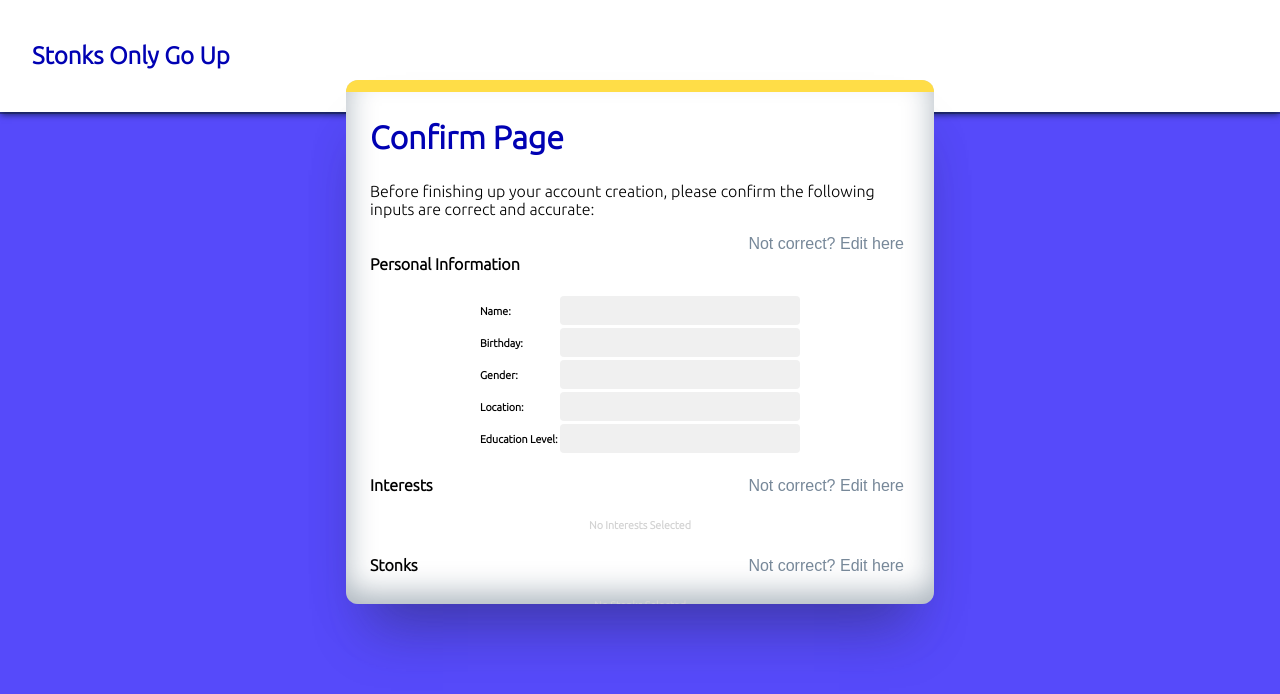
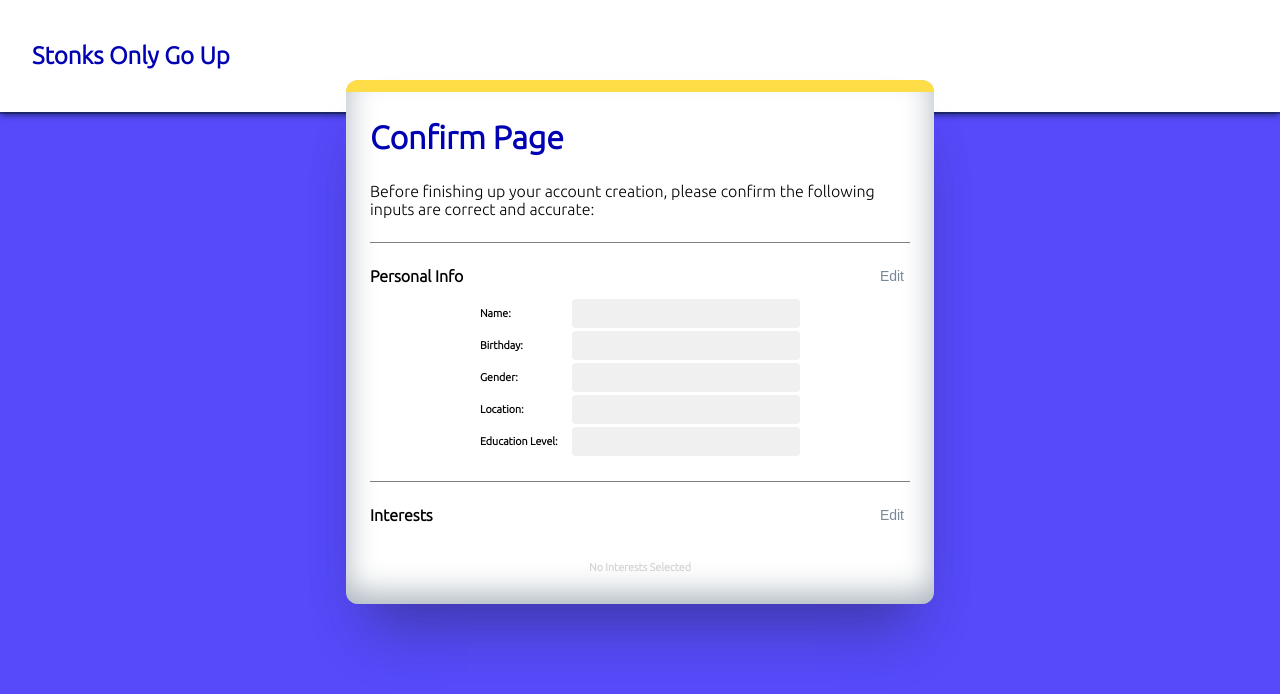
Before and after one commit to giovanniCL/stonks-only-go-up, a React (Create React App) app in the folder stonks-only-go-up/: page /setup/confirm in a window 1280 px wide. Shown: the top 694 px of the page. Built offline with nearby package versions, Linux system fonts and the light colour scheme.

Commit message:
confirm input design

```diff
--- a/stonks-only-go-up/src/Components/Setup/SetupConfirmPage.js
+++ b/stonks-only-go-up/src/Components/Setup/SetupConfirmPage.js
@@ -11,7 +11,7 @@ const NotCorrectEdit = (props) => {
         <button
             className="not-correct-edit-here"
             onClick={() => { props.history.push(props.direction) }}
-        >Not correct? Edit here</button>
+        >Edit</button>
     )
 }
 const SetupConfirmPage = (props) => {
@@ -22,8 +22,9 @@ const SetupConfirmPage = (props) => {
         <div>
             <h1 className="setup-header">Confirm Page</h1>
             <p>Before finishing up your account creation, please confirm the following inputs are correct and accurate:</p>
+            <div className="confirm-input-divider" />
             <div className="confirm-personal-info">
-                <h4>Personal Information</h4>
+                <h4 className="confirm-info-title">Personal Info</h4>
                 <NotCorrectEdit history={props.history} direction="/setup/personal-info" />
                 <div className="confirm-personal-single">
                     <h6>Name: </h6><input value={props.setupForm.personalInfo.personalName} disabled={true} />
@@ -41,8 +42,9 @@ const SetupConfirmPage = (props) => {
                     <h6>Education Level: </h6><input value={props.setupForm.personalInfo.educationLevel} disabled={true} />
                 </div>
             </div>
+            <div className="confirm-input-divider" />
             <div className="confirm-interests">
-                <h4>Interests</h4>
+                <h4 className="confirm-info-title">Interests</h4>
                 <NotCorrectEdit history={props.history} direction="/setup/interest-suggest" />
                 {props.setupForm.interests.length === 0 ? (
                     <h6 className="no-confirm-input">No Interests Selected</h6>
@@ -58,8 +60,9 @@ const SetupConfirmPage = (props) => {
                     </ul>
                 )}
             </div>
+            <div className="confirm-input-divider" />
             <div className="confirm-stonks">
-                <h4>Stonks</h4>
+                <h4 className="confirm-info-title">Stonks</h4>
                 <NotCorrectEdit history={props.history} direction="/setup/stonk-suggest" />
                 {props.setupForm.stonks.length === 0 ? (
                     <h6 className="no-confirm-input">No Stonks Selected</h6>
@@ -75,8 +78,9 @@ const SetupConfirmPage = (props) => {
                     </ul>
                 )}
             </div>
+            <div className="confirm-input-divider" />
             <div className="confirm-profile-picture">
-                <h4>Profile Picture</h4>
+                <h4 className="confirm-info-title">Profile Picture</h4>
                 <NotCorrectEdit history={props.history} direction="/setup/profile-picture" />
                 <img
                     className="profile-picture-setup"
@@ -84,6 +88,7 @@ const SetupConfirmPage = (props) => {
                     alt="no-profile"
                 />
             </div>
+
             <div id="confirm-directory" className="setup-directory">
                 <button className="back-setup-path-button" onClick={() => props.history.push('/setup/profile-picture')}>Back</button>
                 <button className="go-setup-path-button" onClick={() => props.history.push('/')}>Finish Setup</button>
--- a/stonks-only-go-up/src/Components/Setup/SetupStonkPage.js
+++ b/stonks-only-go-up/src/Components/Setup/SetupStonkPage.js
@@ -53,7 +53,7 @@ const SetupStonkPage = (props) => {
                                 <button
                                     className={stonksSelected.includes(eachStonk) ?
                                         "stonk-bttn stonk-selected" :
-                                        "stonk-bttn"
+                                        "stonk-bttn stonk-not-selected"
                                     }
                                     onClick={() => stonkClicked(eachStonk)}>
                                     {eachStonk.stonk}
--- a/stonks-only-go-up/src/SetupDesign.css
+++ b/stonks-only-go-up/src/SetupDesign.css
@@ -6,7 +6,7 @@
   justify-content: center;
 }
 .setup-main-above-info {
-  background:  white;
+  background: white;
   position: absolute;
   top: 0;
   left: 0;
@@ -14,7 +14,8 @@
   height: 112px;
   display: inline-flex;
   align-items: center;
-  box-shadow: rgba(6, 24, 44, 0.4) 0px 0px 0px 2px, rgba(6, 24, 44, 0.65) 0px 4px 6px -1px, rgba(255, 255, 255, 0.08) 0px 1px 0px inset;
+  box-shadow: rgba(6, 24, 44, 0.4) 0px 0px 0px 2px, rgba(6, 24, 44, 0.65) 0px 4px 6px -1px,
+    rgba(255, 255, 255, 0.08) 0px 1px 0px inset;
 }
 .setup-main-name {
   padding: 0 32px;
@@ -66,7 +67,8 @@
   justify-content: center;
   position: relative;
 }
-.go-setup-path-button, .back-setup-path-button {
+.go-setup-path-button,
+.back-setup-path-button {
   margin: 12px 12px 0px;
   background: white;
   border: none;
@@ -89,7 +91,8 @@
   cursor: pointer;
   background: #cecbcb;
 }
-.go-setup-path-button:active, .back-setup-path-button:active {
+.go-setup-path-button:active,
+.back-setup-path-button:active {
   outline: none;
 }
 .setup-personal-info-inputs {
@@ -112,7 +115,7 @@
   position: relative;
   flex-wrap: wrap;
   justify-content: flex-start;
-  height: 320px;
+  max-height: 320px;
   overflow-y: scroll;
 }
 .interest-list > .each-interest-item > .interest-bttn {
@@ -127,34 +130,55 @@
 }
 .interest-not-selected {
   color: black;
-  background: rgb(190, 190, 190);
+  background: rgb(231, 231, 231);
 }
 .interest-not-selected:hover {
   cursor: pointer;
-  background: rgb(177, 176, 176);
+  background: rgb(224, 224, 224);
 }
 .interest-selected {
   background: #ffdd47;
 }
 .interest-selected:hover {
   cursor: pointer;
-  background: #e2c12f;
+  background: #f0d042;
 }
 
 .stonk-list {
   padding: 0;
+  margin: 0;
   list-style: none;
   display: inline-flex;
   position: relative;
   flex-wrap: wrap;
-  justify-content: space-between;
+  justify-content: flex-start;
+  max-height: 320px;
+  overflow-y: scroll;
 }
 .stonk-list > .each-stonk-item > .stonk-bttn {
-  width: 120px;
-  margin-bottom: 8px;
+  margin: 0px 6px 12px;
+  border-radius: 4px;
+  font-family: "Ubuntu", sans-serif;
+  padding: 6px 10px;
+  border: none;
+}
+.stonk-list > .each-stonk-item > .stonk-bttn:focus {
+  outline: none;
+}
+.stonk-not-selected {
+  color: black;
+  background: rgb(231, 231, 231);
+}
+.stonk-not-selected:hover {
+  cursor: pointer;
+  background: rgb(224, 224, 224);
 }
 .stonk-selected {
-  background: #ffdd47;
+  background: rgb(187, 187, 255);
+}
+.stonk-selected:hover {
+  cursor: pointer;
+  background: rgb(204, 204, 252);
 }
 
 #file-profile-picture-wrapper {
@@ -181,6 +205,14 @@
   width: 220px;
 }
 
+.confirm-input-divider {
+  background: grey;
+  height: 1px;
+  width: 100%;
+  margin-top: 24px;
+  margin-bottom: 24px;
+}
+
 .confirm-personal-info,
 .confirm-interests,
 .confirm-stonks,
@@ -188,6 +220,12 @@
   position: relative;
   padding: 0;
   margin: 0;
+  min-height: 120px;
+}
+.confirm-info-title {
+  margin: 0;
+  padding: 0;
+  margin-bottom: 12px;
 }
 
 .confirm-profile-picture {
@@ -207,7 +245,7 @@
   align-items: center;
 }
 .confirm-personal-single > h6 {
-  width: 90px;
+  width: 110px;
   padding: 0;
   margin: 0;
 }
@@ -217,39 +255,50 @@
 .no-confirm-input {
   text-align: center;
   color: lightgray;
+  padding-top: 12px;
 }
 .interest-list-confirm {
   list-style: none;
   padding: 0;
   display: inline-flex;
   flex-wrap: wrap;
+  margin: 0;
 }
 .interest-list-confirm > .each-interest-item-confirm {
-  background: lightsalmon;
-  padding: 4px 6px;
-  margin: 4px;
+  background: #ffdd47;
   border-radius: 4px;
+  margin: 0px 5px 10px;
+  border-radius: 4px;
+  font-family: "Ubuntu", sans-serif;
+  padding: 6px 10px;
+  border: none;
+  font-size: 14px;
 }
 .stonk-list-confirm {
   list-style: none;
   padding: 0;
   display: inline-flex;
   flex-wrap: wrap;
+  margin: 0;
 }
 .stonk-list-confirm > .each-stonk-item-confirm {
-  background: goldenrod;
-  padding: 4px 6px;
-  margin: 4px;
+  background: rgb(187, 187, 255);
   border-radius: 4px;
+  margin: 0px 5px 10px;
+  border-radius: 4px;
+  font-family: "Ubuntu", sans-serif;
+  padding: 6px 10px;
+  border: none;
+  font-size: 14px;
 }
 .not-correct-edit-here {
   background: none;
   position: absolute;
-  top: 0px;
+  top: 0;
   right: 0;
   color: lightslategrey;
   border: none;
-  font-size: 16px;
+  font-size: 14px;
 }
 .not-correct-edit-here:hover {
   cursor: pointer;
```
